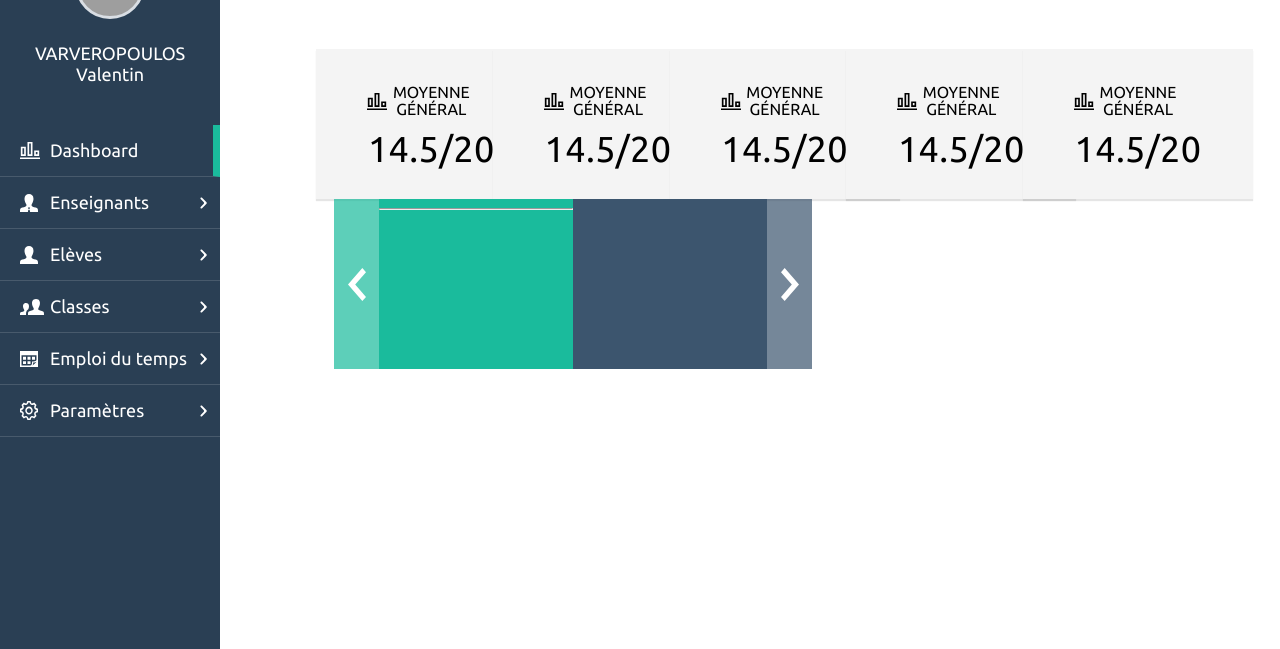
After one commit to adrienmii/CMSProject, a PHP site: page /views/student/dashboard.html in a window 1280 px wide; the page is wider, and only the part inside the window is pictured. The commit adds this page. Shown: the part 151-800 px from the top of that part. Run offline with PHP 8.4, Linux system fonts and the light colour scheme; some libraries are stand-ins or nearby versions; grey boxes are pictures that could not be loaded.

Commit message:
Début intégration du dashboard

```diff
--- a/public/css/css/style.css
+++ b/public/css/css/style.css
@@ -573,18 +573,18 @@
 @media screen and (min-width: 768px) and (max-width: 992px) {
   #installerForm {
     width: 80%; } }
-#navBar {
+#sideBar {
   background: #2A3F54;
   min-height: 100%;
   width: 220px;
   position: absolute;
   transition: all 0.3s; }
 
-#navBar header {
+#sideBar header {
   background: url(../../img/petitLogo.svg) 50% 20px no-repeat;
   height: 60px; }
 
-#navBar main {
+#sideBar main {
   margin-top: 40px; }
 
 #userPicture {
@@ -600,36 +600,36 @@
   margin-top: 20px;
   transition: all 0.3s; }
 
-#navBar nav {
+#navBar {
   margin-top: 40px; }
 
-nav ul {
+#navBar ul {
   list-style: none;
   padding: 0; }
 
-nav ul li {
+#navBar ul li {
   border-bottom: solid 1px #485A6C;
   color: white;
   padding: 15px 0px 15px 50px;
   transition: all 0.3s;
   cursor: pointer; }
 
-nav ul li:nth-child(2) {
+#navBar ul li:nth-child(2) {
   background: url(../../img/icn/iconTeacher.svg) 20px 50% no-repeat, url(../../img/icn/iconArrowRightWhite.svg) 200px 50% no-repeat; }
 
-nav ul li:nth-child(3) {
+#navBar ul li:nth-child(3) {
   background: url(../../img/icn/iconStudent.svg) 20px 50% no-repeat, url(../../img/icn/iconArrowRightWhite.svg) 200px 50% no-repeat; }
 
-nav ul li:nth-child(4) {
+#navBar ul li:nth-child(4) {
   background: url(../../img/icn/iconStudents.svg) 20px 50% no-repeat, url(../../img/icn/iconArrowRightWhite.svg) 200px 50% no-repeat; }
 
-nav ul li:nth-child(5) {
+#navBar ul li:nth-child(5) {
   background: url(../../img/icn/iconSchedule.svg) 20px 50% no-repeat, url(../../img/icn/iconArrowRightWhite.svg) 200px 50% no-repeat; }
 
-nav ul li:nth-child(6) {
+#navBar ul li:nth-child(6) {
   background: url(../../img/icn/iconGear.svg) 20px 50% no-repeat, url(../../img/icn/iconArrowRightWhite.svg) 200px 50% no-repeat; }
 
-nav ul li.active {
+#navBar ul li.active {
   border-right: solid 7px #1ABB9C;
   background: url(../../img/icn/iconChart.svg) 20px 50% no-repeat; }
 
@@ -745,7 +747,85 @@ nav ul li.active {
     display: none; }
 
   #divInputSearchMobile {
-    height: 70px; } }
+    height: 70px;
+    margin: 0px 25px; }
+
+  #SearchMobile {
+    border-bottom: 1px solid #5A738E;
+    font-size: 1.3rem;
+    color: #5A738E;
+    width: 100%;
+    background: url(../../img/icn/iconSearch.svg) no-repeat;
+    top: 25%;
+    position: relative;
+    padding-left: 25px; }
+
+  #pathSection p {
+    font-size: 15px; } }
+#rowBlockInfo {
+  margin-top: 50px; }
+
+.blocInfo {
+  width: 230px;
+  height: 150px;
+  background: #F4F4F4;
+  box-shadow: 0px 2px 1px rgba(0, 0, 0, 0.1);
+  margin: 0 auto;
+  padding: 35px; }
+
+.blocTitle {
+  line-height: 17px;
+  font-size: 16px;
+  color: #000000;
+  text-transform: uppercase;
+  margin: 0 auto;
+  background: url(../../img/icn/iconChartBlack.svg) 0% 50% no-repeat;
+  width: 80%;
+  height: auto;
+  padding-left: 15%;
+  padding-right: 15%; }
+
+.blocValue {
+  font-size: 36px;
+  text-align: center;
+  letter-spacing: 0.01em;
+  margin-top: 10px; }
+
+#blockSchedule {
+  padding: 0px 26px;
+  height: 170px;
+  flex-direction: row !important; }
+
+#arrowLeftSchedule {
+  height: 170px;
+  background: url(../../img/icn/iconArrowLeftSchedule.svg) 50% 50% no-repeat #1abb9c;
+  width: 45px;
+  opacity: 0.7;
+  cursor: pointer; }
+
+#contentSchedule {
+  width: calc(100% - 90px);
+  display: flex; }
+
+#arrowRightSchedule {
+  height: 170px;
+  background: url(../../img/icn/iconArrowRightSchedule.svg) 50% 50% no-repeat #3c556e;
+  width: 45px;
+  opacity: 0.7;
+  cursor: pointer; }
+
+#currentCourse {
+  height: 170px;
+  background: #1ABB9C;
+  height: 100%;
+  flex: 1; }
+
+#nextCourse {
+  background: #3C556E;
+  height: 100%;
+  flex: 1;
+  height: 170px; }
+
 html {
   height: 100%; }
 
--- /dev/null
+++ b/public/css/scss/dashboard.scss
@@ -0,0 +1,72 @@
+#rowBlockInfo{
+	margin-top: 50px;
+}
+
+.blocInfo{
+	width:230px;
+	height: 150px;
+	background:#F4F4F4;
+	box-shadow: 0px 2px 1px rgba(0, 0, 0, 0.1);
+	margin:0 auto;
+	padding:35px;
+}
+
+.blocTitle{
+	line-height: 17px;
+	font-size: 16px;
+	color: #000000;
+	text-transform: uppercase;
+	margin: 0 auto;
+	background: url(../../img/icn/iconChartBlack.svg) 0% 50% no-repeat;
+	width:80%;
+	height:auto;
+	padding-left: 15%;
+	padding-right: 15%,
+}
+
+.blocValue {
+	font-size: 36px;
+	text-align: center;
+	letter-spacing: 0.01em;
+	margin-top: 10px;
+}
+
+#blockSchedule{
+	padding: 0px 26px;
+	height: 170px;
+	flex-direction :row !important;
+}
+
+#arrowLeftSchedule{
+	height: 170px;
+	background:url(../../img/icn/iconArrowLeftSchedule.svg)  50% 50% no-repeat #1abb9c;
+	width: 45px;
+	opacity: 0.7;
+	cursor: pointer;
+}
+
+#contentSchedule{
+	width: calc(100% - 90px);
+	display: flex;
+}
+
+#arrowRightSchedule{
+	height: 170px;
+	background: url(../../img/icn/iconArrowRightSchedule.svg) 50% 50% no-repeat #3c556e;
+	width: 45px;
+	opacity: 0.7;
+	cursor: pointer;
+}
+
+#currentCourse{
+	height: 170px;
+	background:#1ABB9C;
+	height: 100%;
+	flex:1;
+}
+#nextCourse{
+	background:#3C556E;
+	height: 100%;
+	flex:1;
+	height: 170px;
+}
--- a/public/css/scss/style.scss
+++ b/public/css/scss/style.scss
@@ -2,7 +2,7 @@
 @import "login";
 @import "installer";
 @import "template";
-
+@import "dashboard";
 html {
   height: 100%;
 }
--- a/public/css/scss/template.scss
+++ b/public/css/scss/template.scss
@@ -1,4 +1,4 @@
-#navBar{
+#sideBar{
 	background:#2A3F54;
 	min-height:100%;
 	width:220px;
@@ -6,12 +6,12 @@
 	transition: all 0.3s
 }
 
-#navBar header{
+#sideBar header{
 	background: url(../../img/petitLogo.svg) 50% 20px no-repeat;
 	height:60px;
 }
 
-#navBar main{
+#sideBar main{
 	margin-top: 40px;
 }
 
@@ -30,16 +30,16 @@
 	transition: all 0.3s;
 }
 
-#navBar nav{
+#navBar{
 	margin-top: 40px;
 }
 
-nav ul {
+#navBar ul {
 	list-style: none;
 	padding: 0;
 }
 
-nav ul li {
+#navBar ul li {
 	border-bottom: solid 1px #485A6C;
 	color:white;
 	padding: 15px 0px 15px 50px;
@@ -47,23 +47,23 @@ nav ul li {
 	cursor: pointer;
 }
 
-nav ul li:nth-child(2){
+#navBar ul li:nth-child(2){
 	background: url(../../img/icn/iconTeacher.svg) 20px 50% no-repeat, url(../../img/icn/iconArrowRightWhite.svg) 200px 50% no-repeat;
 }
-nav ul li:nth-child(3){
+#navBar ul li:nth-child(3){
 	background: url(../../img/icn/iconStudent.svg) 20px 50% no-repeat, url(../../img/icn/iconArrowRightWhite.svg) 200px 50% no-repeat;
 }
-nav ul li:nth-child(4){
+#navBar ul li:nth-child(4){
 	background: url(../../img/icn/iconStudents.svg) 20px 50% no-repeat, url(../../img/icn/iconArrowRightWhite.svg) 200px 50% no-repeat;
 }
-nav ul li:nth-child(5){
+#navBar ul li:nth-child(5){
 	background: url(../../img/icn/iconSchedule.svg) 20px 50% no-repeat, url(../../img/icn/iconArrowRightWhite.svg) 200px 50% no-repeat;
 }
-nav ul li:nth-child(6){
+#navBar ul li:nth-child(6){
 	background: url(../../img/icn/iconGear.svg) 20px 50% no-repeat, url(../../img/icn/iconArrowRightWhite.svg) 200px 50% no-repeat;
 }
 
-nav ul li.active{
+#navBar ul li.active{
 	border-right: solid 7px #1ABB9C;
 	background: url(../../img/icn/iconChart.svg) 20px 50% no-repeat;
 }
@@ -114,17 +114,17 @@ nav ul li.active{
 
 
 //MenuClose
-#navBar.menuClose header{
+#sideBar.menuClose header{
 	background: url(../../img/petitLogo.svg) center no-repeat;
 	height:60px;
 
 }
 
-#navBar.menuClose #userName{
+#sideBar.menuClose #userName{
 	font-size: 0.6em;
 }
 
-#navBar.menuClose{
+#sideBar.menuClose{
 	width:100px !important;
 }
 
@@ -133,7 +133,7 @@ nav ul li.active{
 	margin-left: 100px;
 }
 
-#navBar.menuClose ul li {
+#sideBar.menuClose ul li {
 	border-bottom: solid 1px #485A6C;
 	color:white;
 	font-size: 10px;
@@ -142,23 +142,23 @@ nav ul li.active{
 	text-align: center;
 }
 
-#navBar.menuClose ul li:nth-child(1){
+#sideBar.menuClose ul li:nth-child(1){
 	background: url(../../img/icn/iconChart.svg) center 5% no-repeat;
 }
 
-#navBar.menuClose ul li:nth-child(2){
+#sideBar.menuClose ul li:nth-child(2){
 	background: url(../../img/icn/iconTeacher.svg) center 5% no-repeat;
 }
-#navBar.menuClose ul li:nth-child(3){
+#sideBar.menuClose ul li:nth-child(3){
 	background: url(../../img/icn/iconStudent.svg) center 5% no-repeat;
 }
-#navBar.menuClose ul li:nth-child(4){
+#sideBar.menuClose ul li:nth-child(4){
 	background: url(../../img/icn/iconStudents.svg) center 5% no-repeat;
 }
-#navBar.menuClose ul li:nth-child(5){
+#sideBar.menuClose ul li:nth-child(5){
 	background: url(../../img/icn/iconSchedule.svg) center 5% no-repeat;
 }
-#navBar.menuClose ul li:nth-child(6){
+#sideBar.menuClose ul li:nth-child(6){
 	background: url(../../img/icn/iconGear.svg) center 5% no-repeat;
 }
 
@@ -181,16 +181,18 @@ nav ul li.active{
 		background:url(../../img/icn/iconSearch.svg) center no-repeat;
 	}
 
+	.menuMobileClose{
+	 	display: none;
+	}
+
 	#navBarMobile{
  		transition: all 0.3s;
 	}
 
-	.menuMobileClose{
-	 	display: none;
-	}
-
 	#navBarMobile ul{
 		margin:0px;
+		list-style: none;
+		padding: 0;
 	}
 
 	#navBarMobile ul li{
@@ -207,5 +209,22 @@ nav ul li.active{
 
 	#divInputSearchMobile{
 		height: 70px;
+		margin: 0px 25px;
 	}
+
+	#SearchMobile{
+		border-bottom: 1px solid #5A738E;
+	    font-size: 1.3rem;
+	    color:#5A738E;
+	    width:100%;
+	    background:url(../../img/icn/iconSearch.svg) no-repeat;
+	    top:25%;
+	    position: relative;
+	    padding-left: 25px;
+	}
+
+	#pathSection p{
+		font-size: 15px;
+	}
+
 }
--- /dev/null
+++ b/views/student/dashboard.html
@@ -0,0 +1,169 @@
+<!DOCTYPE html>
+<html>
+<head>
+	<link rel="stylesheet" type="text/css" href="../../public/css/css/style.css">
+	<link href="https://fonts.googleapis.com/css?family=Ubuntu" rel="stylesheet">
+</head>
+<body>
+	<div id="sideBar" class="hidden-xs visible-sm">
+		<header></header>
+		<main class="text-center">
+			<div id="userPicture"></div>
+			<div id="userName">VARVEROPOULOS<br>Valentin</div>
+		</main>
+		<nav id="navBar">
+			<ul>
+				<li class="active">Dashboard</li>
+				<li>Enseignants</li>
+				<li>Elèves</li>
+				<li>Classes</li>
+				<li>Emploi du temps</li>
+				<li>Paramètres</li>
+			</ul>
+		</nav>
+	</div>
+	<div id="pageContent">
+		<header>
+			<div id="topBar" class="col-md-12 hidden-xs visible-sm">
+				<div class="row">
+					<div class="col-md-6">
+						<a id="toggleIcon" onclick="toggleNav()" href="#"></a>
+					</div>
+					<div class="col-md-2 col-md-offset-4">
+						<input  id="inputSearch" type="text">
+					</div>
+				</div>
+			</div>
+			<div id="topBarMobile" class="hidden-sm">
+				<div class="row">
+					<div class="col-xs-2">
+						<a id="toggleIcon" onclick="toggleMenuMobile()" href="#"></a>
+					</div>
+					<div id="logoMobile" class="col-xs-6 col-xs-offset-1"></div>
+					<div id="iconSearch" class="col-xs-2 col-xs-offset-1" onclick="toggleSearchMobile()""></div>
+				</div>
+				<nav id="navBarMobile" class="menuMobileClose">
+					<ul>
+						<li>Dashboard</li>
+						<li>Enseignants</li>
+						<li>Elèves</li>
+						<li>Classes</li>
+						<li>Emploi du temps</li>
+						<li>Paramètres</li>
+					</ul>
+				</nav>
+				<div id="divInputSearchMobile" class="row divInputSearchMobileClose">
+					<div class="col-xs-12">
+						<input id="SearchMobile" type="text">
+					</div>
+				</div>
+			</div>
+			<div id="pathSection" class="col-md-12">
+				<p>Dashboard</p>
+			</div>
+		</header>
+		<main>
+			<div class="col-sm-12">
+				<div id="rowBlockInfo" class="row" >
+					<div class="col-xs-12 col-sm-2 col-sm-offset-1 text-center">
+						<div class="blocInfo">
+							<div class="blocTitle">
+								moyenne général
+							</div>
+							<div class="blocValue">
+								14.5/20
+							</div>
+						</div>
+					</div>
+					<div class="col-xs-12 col-sm-2 text-center">
+						<div class="blocInfo">
+							<div class="blocTitle">
+								moyenne général
+							</div>
+							<div class="blocValue">
+								14.5/20
+							</div>
+						</div>
+					</div>
+					<div class="col-xs-12 col-sm-2 text-center">
+						<div class="blocInfo">
+							<div class="blocTitle">
+								moyenne général
+							</div>
+							<div class="blocValue">
+								14.5/20
+							</div>
+						</div>
+					</div>
+					<div class="col-xs-12 col-sm-2 text-center">
+						<div class="blocInfo">
+							<div class="blocTitle">
+								moyenne général
+							</div>
+							<div class="blocValue">
+								14.5/20
+							</div>
+						</div>
+					</div>
+					<div class="col-xs-12 col-sm-2 text-center">
+						<div class="blocInfo">
+							<div class="blocTitle">
+								moyenne général
+							</div>
+							<div class="blocValue">
+								14.5/20
+							</div>
+						</div>
+					</div>
+				</div>
+				<div id="rowBlockSchedule" class="row">
+					<div id="blockSchedule" class="col-xs-12 col-sm-6 col-sm-offset-1">
+						<div id="arrowLeftSchedule">
+						</div>
+						<div id="contentSchedule">
+							<div id="currentCourse">
+								<div>
+									<div></div>
+									<div></div>
+								</div>
+								<hr>
+								<div>
+									<div></div>
+								</div>
+								<div>
+									<div></div>
+									<a href="#"></a>
+								</div>
+							</div>
+							<div id="nextCourse">
+							</div>
+						</div>
+						<div id="arrowRightSchedule">
+						</div>
+					</div>
+					<div class="col-sm-4">
+					</div>
+				</div>
+			</div>
+		</main>
+	</div>
+
+
+
+<script type="text/javascript" src="https://ajax.googleapis.com/ajax/libs/jquery/3.1.0/jquery.min.js"></script>
+<script>
+	function toggleNav() {
+	   $("#sideBar").toggleClass("menuClose");
+	   $("#pageContent").toggleClass("menuClose");
+	}
+
+	function toggleMenuMobile() {
+	  	$("#navBarMobile").toggleClass("menuMobileClose");
+	}
+
+	function toggleSearchMobile() {
+	  	$("#divInputSearchMobile").toggleClass("divInputSearchMobileClose");
+	}
+</script>
+</body>
+</html>
```
Also changed, not shown: other parts of public/css/css/style.css (+16 -14 lines), public/css/css/dashboard.css (added, +65 -0 lines), public/css/css/template.css (+43 -27 lines), views/template/template.html (+4 -4 lines), public/img/icn/iconArrowLeftSchedule.svg (added), public/img/icn/iconArrowRightSchedule.svg (added), public/img/icn/iconChartBlack.svg (added), 3 other files.
